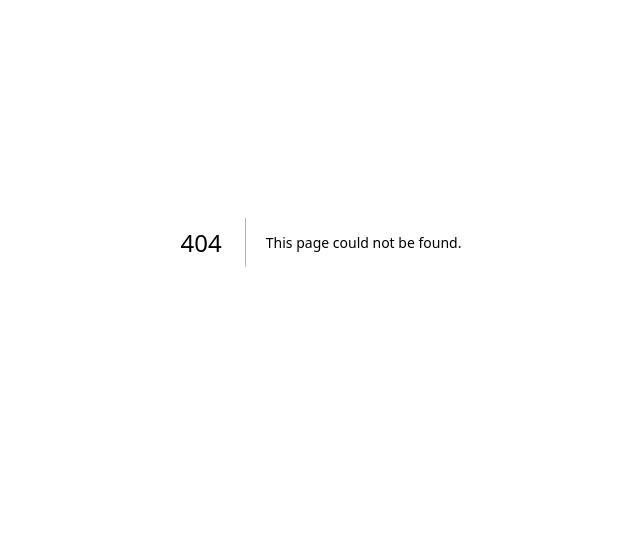
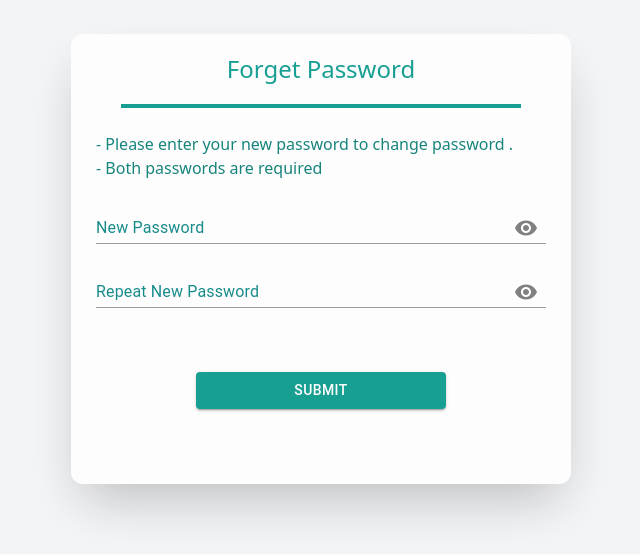
Before and after one commit to TodoListHub/TL-Front, a Next.js app: page /new-password in a window 1280 px wide. Before the commit this address had no page. Shown: the part 158-712 px from the top of the page, without its empty margins (319-959 px from the left). Built offline with nearby package versions, Linux system fonts and the light colour scheme; what @mui/material-nextjs would draw is missing.

Commit message:
New password page design completed

```diff
--- a/src/app/forget-password/component/ForgetPasswordFrame.tsx
+++ b/src/app/forget-password/component/ForgetPasswordFrame.tsx
@@ -25,8 +25,11 @@ export default function ForgetPasswordFrame () {
 
         try {
 
-            const response = await axios.get("https://tl-backend-production.up.railway.app/reset-password" , Email
-            )
+            const response = await axios.post("https://tl-backend-production.up.railway.app/reset-password" , Email , {
+                headers : {
+                    "Content-Type": "application/json"
+                }
+            })
             // Show success message or response data message
             alert(response.data.message || "Registration successful!");
             console.log("Registration successful!")
--- /dev/null
+++ b/src/app/new-password/component/NewPasswordFrame.tsx
@@ -0,0 +1,55 @@
+"use client"
+import * as React from 'react';
+import { Button } from "@mui/material";
+import useAuthStore from '../../../Store/useAuthStore'; // import the Zustand store
+import InputPassword from '@/app/login/component/InputPassword';
+import InputPasswordRepeat from '@/app/login/component/InputPasswordRepeat';
+import { teal } from '@mui/material/colors';
+
+
+export default function NewPasswordFrame(){
+
+    const {password , repeatPassword} = useAuthStore(); // use the Zustand store
+
+
+    const onClickhandler = ()=> {
+
+        if (!password || !repeatPassword ){
+            alert("Please fill in passwords field!")
+            return
+        }
+
+        if(password !== repeatPassword){
+            alert("passwords not match")
+            return
+        }
+
+
+    }
+
+
+    return(
+
+        <div className="h-[450px] w-[500px] mt-48 bg-white opacity-90 shadow-2xl border-zinc-300 rounded-xl flex flex-col items-center">
+            <div className=" text-teal-600  w-full h-[70px] flex justify-center items-center rounded-t-xl text-2xl hover:scale-95 hover:rounded-xl duration-500">
+                Forget Password
+            </div>
+            <hr className="text-teal-600 mb-2 border-2 w-[80%]" />
+            <p className="text-teal-700 w-[90%] pt-4">
+                - Please enter your new password to change password . <br/>
+                - Both passwords are required
+            </p>
+
+            <InputPassword title='New Password'/>
+            <InputPasswordRepeat title='Repeat New Password'/>
+
+
+            <Button sx={{ width: "50%", marginTop: 8 , background : teal[500] ,"&:hover": { bgcolor: teal[400] }   }}
+                    variant="contained"
+                    onClick={onClickhandler} >
+                    Submit
+            </Button>
+
+        </div>
+    )
+}
--- /dev/null
+++ b/src/app/new-password/page.tsx
@@ -0,0 +1,13 @@
+"use client";
+import * as React from 'react';
+import NewPasswordFrame from './component/NewPasswordFrame';
+
+
+export default function NewPasswordMainFrame() {
+    return(
+        <div className="w-screen h-screen bg-gray-100 flex flex-col items-center">
+            <NewPasswordFrame />
+        </div>
+
+    )
+  }
```
